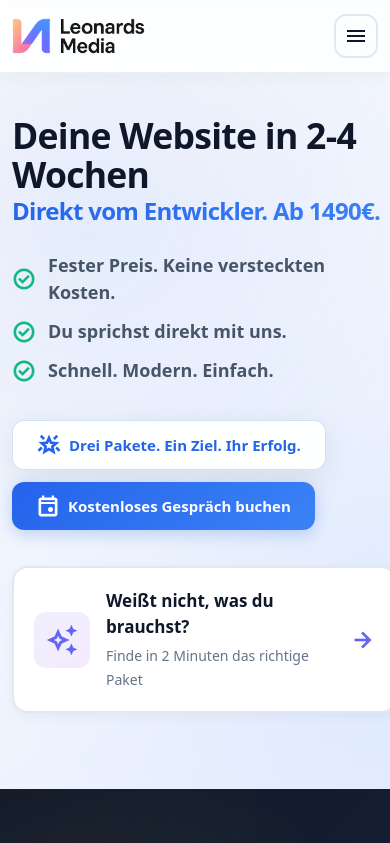
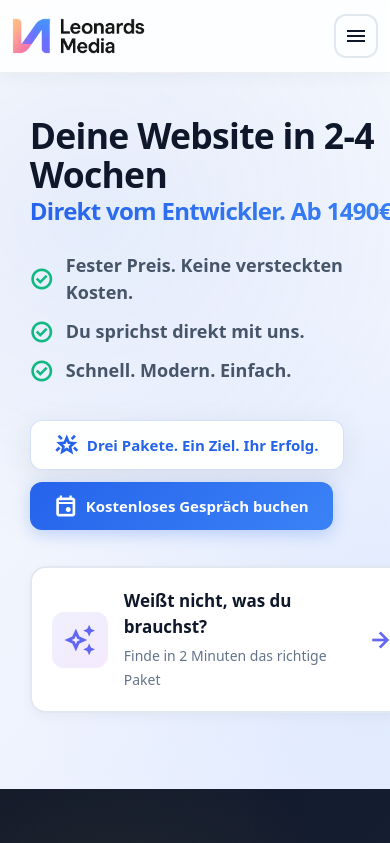
Before and after one commit to pnda420/LeonardsMediaWebBaseV1, an Angular app: page / in a window 390 px wide. Shown: the top 843 px of the page. Built offline with nearby package versions, Linux system fonts and the light colour scheme.

Commit message:
refactor: comment out mobile styles for container in home component

```diff
--- a/src/app/components/home/home.component.scss
+++ b/src/app/components/home/home.component.scss
@@ -2127,14 +2127,16 @@ $gradient-gold-shine: linear-gradient(135deg, #fef3c7 0%, #fbbf24 50%, #d97706 1
   width: min(1100px, 92%);
   margin-inline: auto;
 
-  @media (max-width: 639px) {
-    margin-left: unset;
-    margin-right: unset;
-
-    display: flex;
-    flex-direction: column;
-    align-items: center;
-  }
+  // AAAAAAAAA TOM
+
+  // @media (max-width: 639px) {
+  //   margin-left: unset;
+  //   margin-right: unset;
+
+  //   display: flex;
+  //   flex-direction: column;
+  //   align-items: center;
+  // }
 }
 
 /* Section spacing */
```
